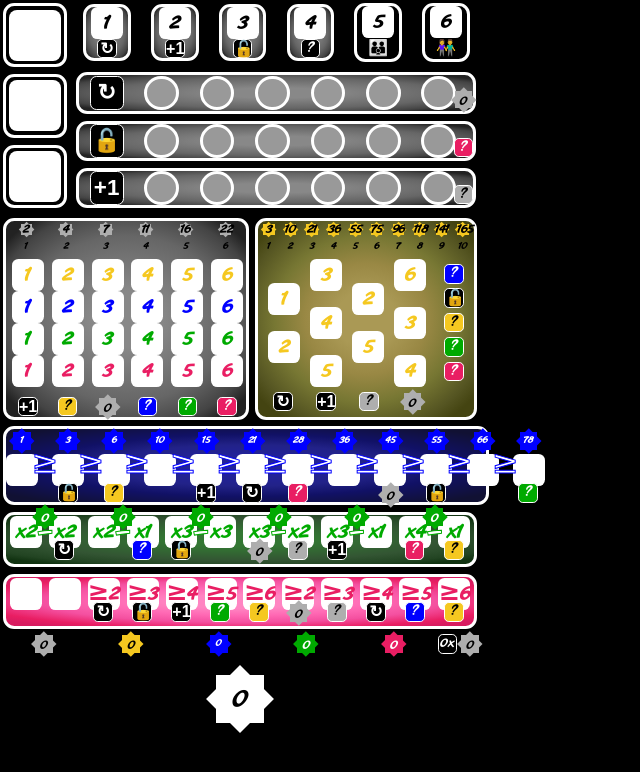
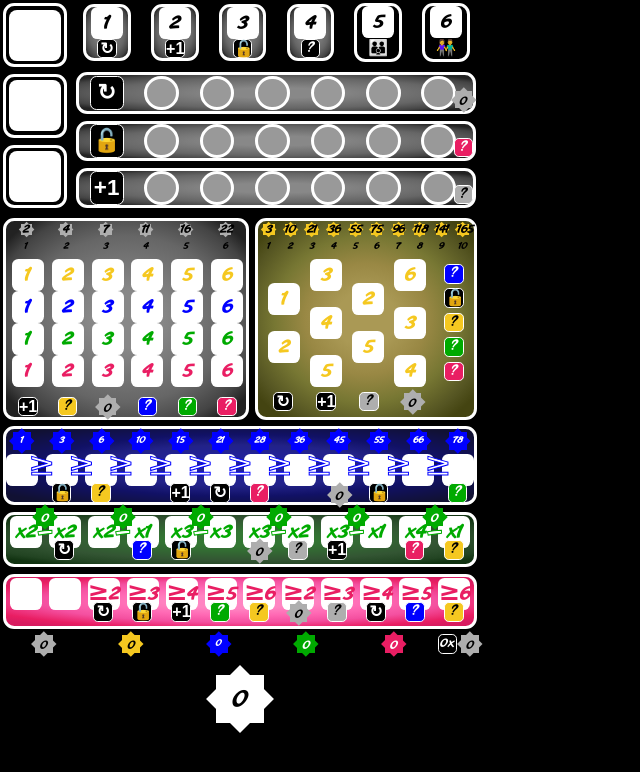
Before and after one commit to SamMaier/SamMaier.github.io, a plain HTML site: page twiceasclever/index.html in a window 1280 px wide. Shown: the whole page, without its empty margins (0-640 px from the left). Drawn offline with Linux system fonts and the light colour scheme.

Commit message:
Fix up greaterthan symbol

```diff
--- a/twiceasclever/style.css
+++ b/twiceasclever/style.css
@@ -302,18 +302,13 @@ div {
 }
 
 .greaterthan {
-  align-self: flex-start; /* Prevent stretching to column height */
-  height: 2rem;           /* Match the height of the .square elements */
-  margin-top: 1.2rem;     /* Align top with .square (points height 1.1rem + square margin-top 0.1rem) */
-  display: flex;          /* Use flex to center content within .greaterthan */
-  align-items: center;    /* Vertically center the '≥' symbol */
-  justify-content: center;/* Horizontally center the '≥' symbol (optional, as it's usually one char) */
-  font-size: 2rem;        /* Size of the '≥' symbol */
+  font-size: 2rem;
+  display: flex;
+  align-items: center;
+  margin: 0 -0.6rem;
   color: white;
   font-weight: 500;
   z-index: 5;
-  margin-left: -0.4rem;   /* Horizontal overlap */
-  margin-right: -0.4rem;  /* Horizontal overlap */
   -webkit-text-stroke: #00f 1px; /* Blue stroke */
 }
 
```
